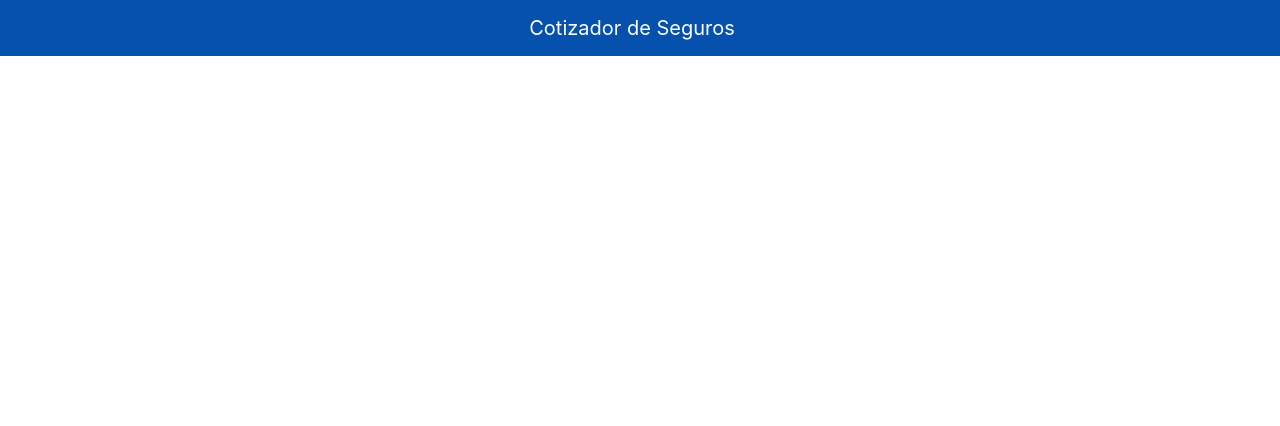
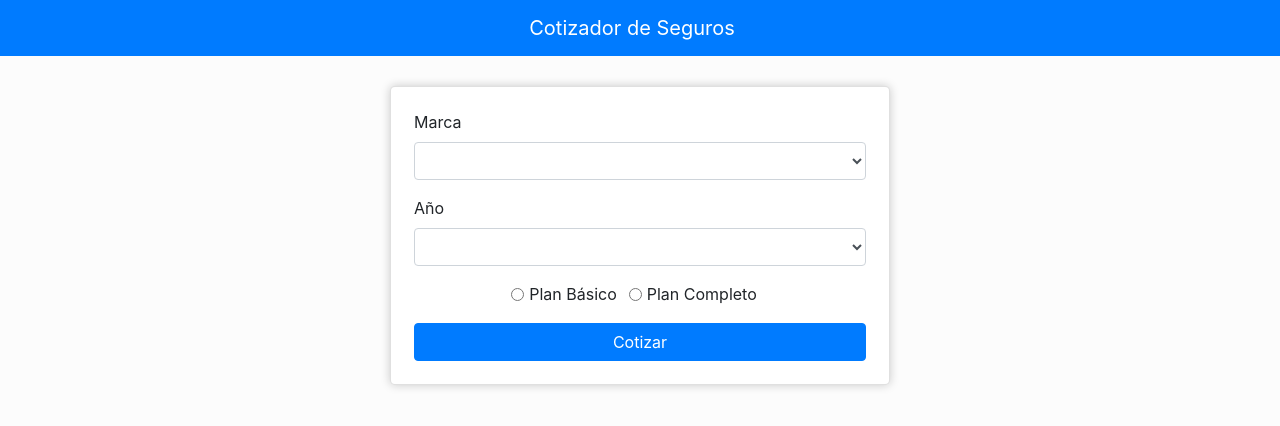
Before and after one commit to mvalencia29/Cotizador-Seguros, a React (Create React App) app: page / in a window 1280 px wide. Shown: the top 426 px of the page. Built offline with nearby package versions, Linux system fonts and the light colour scheme.

Commit message:
Creando y validando el formulario

```diff
--- a/package.json
+++ b/package.json
@@ -3,6 +3,8 @@
   "version": "0.1.0",
   "private": true,
   "dependencies": {
+    "@material-ui/core": "^4.10.2",
+    "@material-ui/lab": "^4.0.0-alpha.56",
     "@testing-library/jest-dom": "^4.2.4",
     "@testing-library/react": "^9.5.0",
     "@testing-library/user-event": "^7.2.1",
--- a/public/index.html
+++ b/public/index.html
@@ -26,7 +26,7 @@
     -->
     <title>React App</title>
   </head>
-  <body>
+  <body style="background: #f5f5f54a;">
     <noscript>You need to enable JavaScript to run this app.</noscript>
     <div id="root"></div>
     <!--
--- a/src/App.js
+++ b/src/App.js
@@ -1,9 +1,22 @@
-import React from 'react';
-import Topbar from './components/Topbar'
+import React, { Fragment } from "react";
+import styled from "styled-components";
+import Topbar from "./components/Topbar";
+import Formulario from "./components/Formulario";
+
+const ContenedorFormulario = styled.div`
+  justify-content: center;
+  display: flex;
+  align-content: center;
+`;
 
 function App() {
   return (
-    <Topbar />
+    <Fragment>
+      <Topbar />
+      <ContenedorFormulario>
+        <Formulario />
+      </ContenedorFormulario>
+    </Fragment>
   );
 }
 
--- /dev/null
+++ b/src/components/Formulario.js
@@ -0,0 +1,123 @@
+import React, { useState, Fragment } from "react";
+import { Form, Button, Col } from "react-bootstrap";
+import styled from "styled-components";
+import MuiAlert from "@material-ui/lab/Alert";
+import Snackbar from "@material-ui/core/Snackbar";
+
+const Formu = styled(Form)`
+  width: 500px;
+  border: 1px solid rgba(0, 0, 0, 0.12);
+  border-radius: 5px;
+  padding: 23px;
+  margin-top: 30px;
+  background-color: white;
+  box-shadow: rgb(201, 201, 201) 0px 0px 10px 0px;
+`;
+
+function Alert(props) {
+  return <MuiAlert elevation={6} variant="filled" {...props} />;
+}
+
+const Formulario = () => {
+  const [dataForm, setDataForm] = useState({
+    marca: "",
+    year: "",
+    plan: "",
+  });
+
+  const [error, setError] = useState(false);
+
+  const { marca, year, plan } = dataForm;
+
+  const handleChange = (event) => {
+    setDataForm({
+      ...dataForm,
+      [event.target.name]: event.target.value,
+    });
+  };
+
+  const handleClick = () => {
+    if (marca.trim() === "" || year.trim() === "" || plan.trim() === "") {
+      setError(true);
+    }
+  };
+
+  const handleCloseError = () => {
+    setError(false);
+  };
+
+  const vertical = "top";
+  const horizontal = "center";
+
+  return (
+    <Fragment>
+      <Formu>
+        <Form.Group controlId="exampleForm.ControlInput1">
+          <Form.Label>Marca</Form.Label>
+          <Form.Control as="select" name="marca" onChange={handleChange}>
+            <option value=""></option>
+            <option value="Americano">Americano</option>
+            <option value="Europeo">Europeo</option>
+            <option value="Asiatico">Asiatico</option>
+          </Form.Control>
+        </Form.Group>
+        <Form.Group controlId="exampleForm.ControlInput1">
+          <Form.Label>Año</Form.Label>
+          <Form.Control as="select" name="year" onChange={handleChange}>
+            <option value=""></option>
+            <option value="2020">2020</option>
+            <option value="2019">2019</option>
+            <option value="2018">2018</option>
+            <option value="2017">2017</option>
+            <option value="2016">2016</option>
+            <option value="2015">2015</option>
+            <option value="2014">2014</option>
+            <option value="2013">2013</option>
+            <option value="2012">2012</option>
+            <option value="2011">2011</option>
+            <option value="2010">2010</option>
+          </Form.Control>
+        </Form.Group>
+        <fieldset>
+          <Form.Group>
+            <Col style={{ textAlign: "center" }}>
+              <Form.Check
+                inline
+                type="radio"
+                label="Plan Básico"
+                name="plan"
+                value="Básico"
+                onChange={handleChange}
+                checked={plan === "Básico"}
+              />
+              <Form.Check
+                inline
+                type="radio"
+                label="Plan Completo"
+                name="plan"
+                value="Completo"
+                onChange={handleChange}
+                checked={plan === "Completo"}
+              />
+            </Col>
+          </Form.Group>
+        </fieldset>
+        <Button
+          variant="primary"
+          type="button"
+          onClick={handleClick}
+          style={{ width: "100%" }}
+        >
+          Cotizar
+        </Button>
+      </Formu>
+      <Snackbar anchorOrigin={{ vertical, horizontal }} open={error} autoHideDuration={1200} onClose={handleCloseError}>
+        <Alert onClose={handleCloseError} severity="error">
+          Por favor completar los campos
+        </Alert>
+      </Snackbar>
+    </Fragment>
+  );
+};
+
+export default Formulario;
--- a/src/components/Topbar.js
+++ b/src/components/Topbar.js
@@ -3,7 +3,7 @@ import styled from "styled-components";
 import { Navbar } from "react-bootstrap";
 
 const Header = styled(Navbar)`
-  background-color: #0651ad;
+  background-color: #007bff!important;
   justify-content: center;
   display: flex;
 `;
```
Also changed, not shown: 1 other file (tests, documents, lock files or other folders).
